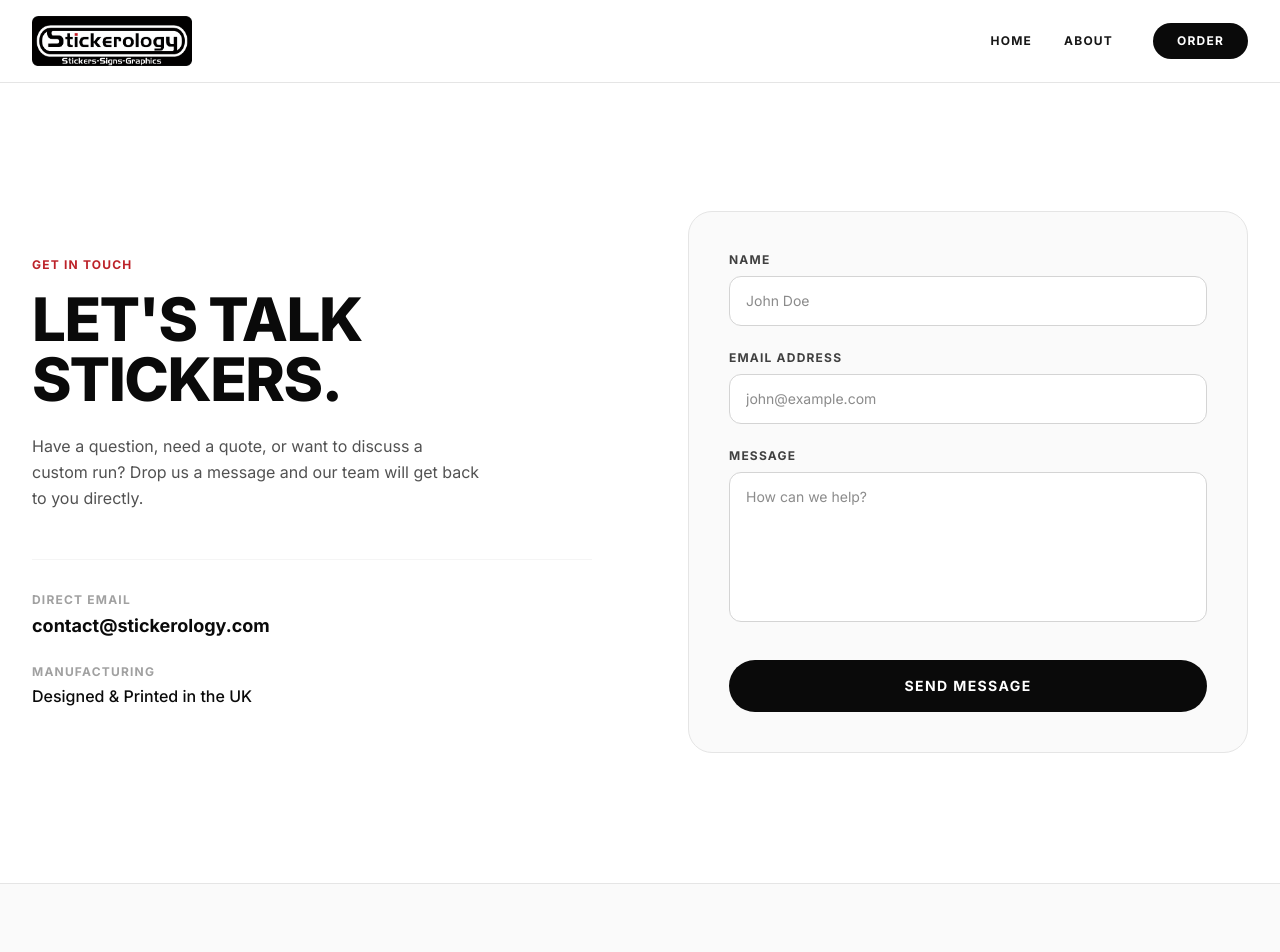
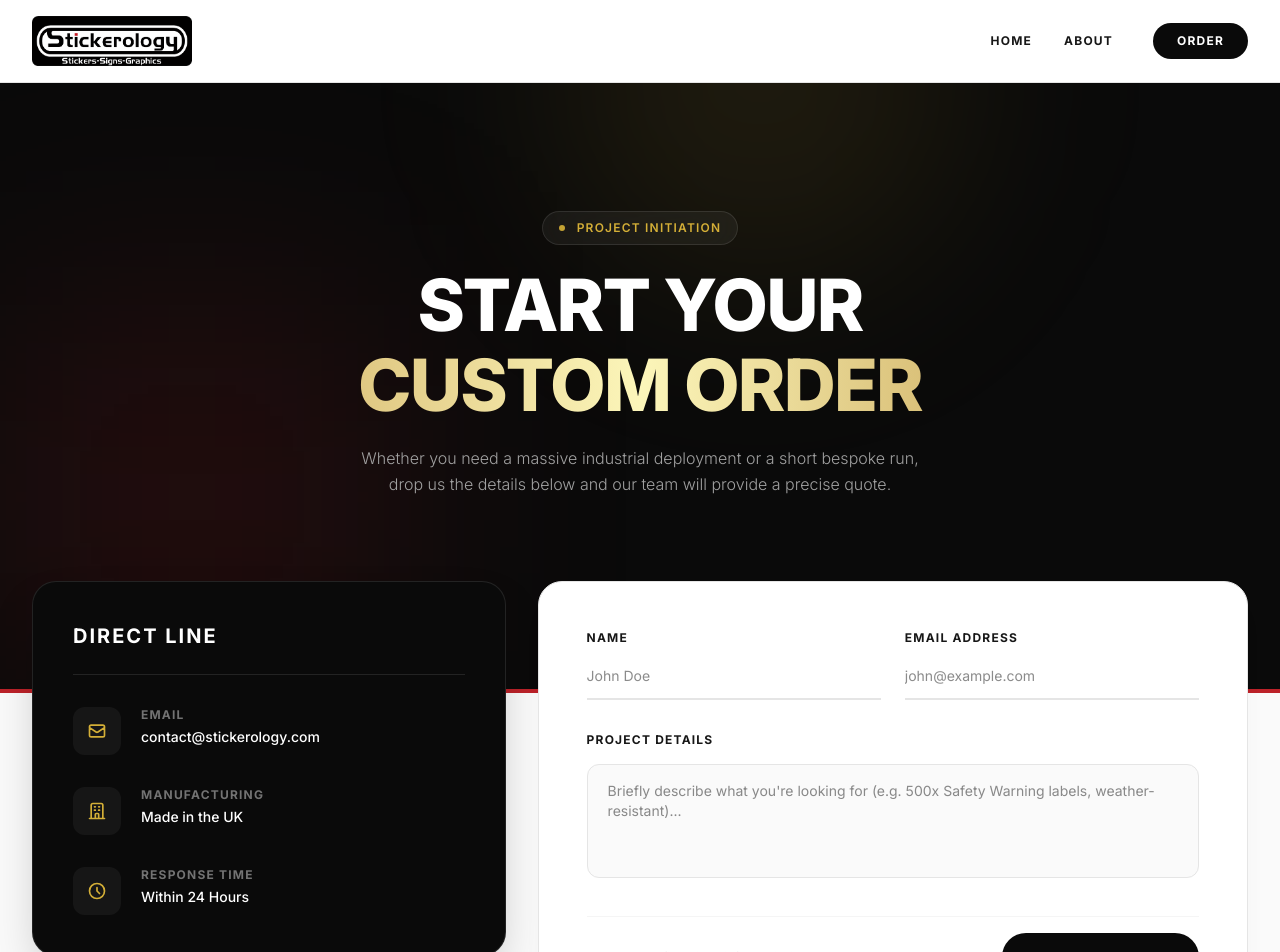
Before and after one commit to cleanwebsitesuk/stickerology, a Next.js app: page /contact in a window 1280 px wide. Shown: the top 952 px of the page. Built offline with nearby package versions, Linux system fonts and the light colour scheme.

Commit message:
Update page.tsx

```diff
--- a/app/contact/page.tsx
+++ b/app/contact/page.tsx
@@ -7,90 +7,141 @@ const inter = Inter({
 
 export default function Contact() {
   return (
-    <main className={`${inter.className} min-h-screen bg-white selection:bg-[#BC2229] selection:text-white`}>
+    <main className={`${inter.className} min-h-screen bg-neutral-50 selection:bg-[#BC2229] selection:text-white`}>
 
-      <section className="mx-auto max-w-7xl px-6 py-20 md:py-32 lg:px-8">
-        <div className="grid gap-16 lg:grid-cols-2 lg:gap-24">
+      {/* CINEMATIC HERO SECTION */}
+      <section className="relative bg-neutral-950 px-6 pb-40 pt-20 md:pb-48 md:pt-32 lg:px-8 border-b-4 border-[#BC2229] overflow-hidden">
+        {/* Ambient Gold/Red Lighting */}
+        <div className="absolute top-0 right-1/4 h-[400px] w-[400px] -translate-y-1/2 rounded-full bg-[#D4AF37]/10 blur-[100px] pointer-events-none" />
+        <div className="absolute bottom-0 left-0 w-96 h-96 bg-[#BC2229]/15 blur-[120px] pointer-events-none" />
 
-          {/* LEFT COLUMN: Clean, direct copy */}
-          <div className="flex flex-col justify-center">
-            <p className="text-xs font-bold uppercase tracking-widest text-[#BC2229]">
-              Get In Touch
+        <div className="relative z-10 mx-auto max-w-7xl text-center">
+          <div className="inline-flex items-center gap-3 rounded-full border border-white/10 bg-white/5 px-4 py-2 backdrop-blur-xl mb-6">
+            <span className="h-1.5 w-1.5 rounded-full bg-[#D4AF37] animate-pulse" />
+            <span className="text-[10px] sm:text-xs font-semibold uppercase tracking-widest text-[#D4AF37]">
+              Project Initiation
+            </span>
+          </div>
+
+          <h1 className="text-4xl font-extrabold uppercase tracking-tight text-white md:text-6xl lg:text-7xl">
+            Start Your
+            <span className="mt-2 block bg-gradient-to-r from-[#BF953F] via-[#FCF6BA] to-[#B38728] bg-clip-text text-transparent">
+              Custom Order
+            </span>
+          </h1>
+          <p className="mx-auto mt-6 max-w-xl text-base leading-relaxed text-neutral-400 font-light">
+            Whether you need a massive industrial deployment or a short bespoke run, drop us the details below and our team will provide a precise quote.
           </p>
-            <h1 className="mt-4 text-4xl font-extrabold uppercase tracking-tight text-neutral-950 md:text-5xl lg:text-6xl">
-              Let's Talk <br /> Stickers.
-            </h1>
-            <p className="mt-6 max-w-md text-base leading-relaxed text-neutral-600">
-              Have a question, need a quote, or want to discuss a custom run? Drop us a message and our team will get back to you directly.
-            </p>
+        </div>
+      </section>
 
-            <div className="mt-12 space-y-6 border-t border-neutral-100 pt-8">
+      {/* OVERLAPPING ARCHITECTURAL LAYOUT */}
+      <section className="px-6 pb-24 lg:px-8 -mt-20 md:-mt-28 relative z-20">
+        <div className="mx-auto max-w-7xl">
+          <div className="grid gap-8 lg:grid-cols-[1fr_1.5fr] items-start">
+
+            {/* LEFT: Premium Dark Contact Card */}
+            <div className="rounded-3xl border border-white/10 bg-neutral-950 p-8 shadow-2xl md:p-10">
+              <h2 className="text-xl font-bold uppercase tracking-widest text-white border-b border-white/10 pb-6 mb-8">
+                Direct Line
+              </h2>
+
+              <div className="space-y-8">
+                <div className="flex gap-5 items-start group">
+                  <div className="flex h-12 w-12 shrink-0 items-center justify-center rounded-xl bg-white/5 text-[#D4AF37] transition-colors group-hover:bg-[#BC2229] group-hover:text-white">
+                    <svg className="h-5 w-5" fill="none" viewBox="0 0 24 24" stroke="currentColor" strokeWidth={2}>
+                      <path strokeLinecap="round" strokeLinejoin="round" d="M3 8l7.89 5.26a2 2 0 002.22 0L21 8M5 19h14a2 2 0 002-2V7a2 2 0 00-2-2H5a2 2 0 00-2 2v10a2 2 0 002 2z" />
+                    </svg>
+                  </div>
                   <div>
-                <h3 className="text-xs font-bold uppercase tracking-widest text-neutral-400">Direct Email</h3>
-                <a href="mailto:contact@stickerology.com" className="mt-1 block text-lg font-bold text-neutral-950 transition-colors hover:text-[#BC2229]">
+                    <h3 className="text-xs font-bold uppercase tracking-widest text-neutral-500">Email</h3>
+                    <a href="mailto:contact@stickerology.com" className="mt-1 block text-sm font-medium text-white transition-colors hover:text-[#D4AF37]">
                       contact@stickerology.com
                     </a>
                   </div>
+                </div>
+
+                <div className="flex gap-5 items-start group">
+                  <div className="flex h-12 w-12 shrink-0 items-center justify-center rounded-xl bg-white/5 text-[#D4AF37] transition-colors group-hover:bg-[#BC2229] group-hover:text-white">
+                    <svg className="h-5 w-5" fill="none" viewBox="0 0 24 24" stroke="currentColor" strokeWidth={2}>
+                      <path strokeLinecap="round" strokeLinejoin="round" d="M19 21V5a2 2 0 00-2-2H7a2 2 0 00-2 2v16m14 0h2m-2 0h-5m-9 0H3m2 0h5M9 7h1m-1 4h1m4-4h1m-1 4h1m-5 10v-5a1 1 0 011-1h2a1 1 0 011 1v5m-4 0h4" />
+                    </svg>
+                  </div>
                   <div>
-                <h3 className="text-xs font-bold uppercase tracking-widest text-neutral-400">Manufacturing</h3>
-                <p className="mt-1 text-base font-medium text-neutral-950">
-                  Designed & Printed in the UK
+                    <h3 className="text-xs font-bold uppercase tracking-widest text-neutral-500">Manufacturing</h3>
+                    <p className="mt-1 text-sm font-medium text-white">
+                      Made in the UK
+                    </p>
+                  </div>
+                </div>
+
+                <div className="flex gap-5 items-start group">
+                  <div className="flex h-12 w-12 shrink-0 items-center justify-center rounded-xl bg-white/5 text-[#D4AF37] transition-colors group-hover:bg-[#BC2229] group-hover:text-white">
+                    <svg className="h-5 w-5" fill="none" viewBox="0 0 24 24" stroke="currentColor" strokeWidth={2}>
+                      <path strokeLinecap="round" strokeLinejoin="round" d="M12 8v4l3 3m6-3a9 9 0 11-18 0 9 9 0 0118 0z" />
+                    </svg>
+                  </div>
+                  <div>
+                    <h3 className="text-xs font-bold uppercase tracking-widest text-neutral-500">Response Time</h3>
+                    <p className="mt-1 text-sm font-medium text-white">
+                      Within 24 Hours
                     </p>
                   </div>
                 </div>
               </div>
+            </div>
 
-          {/* RIGHT COLUMN: Ultra-simple form */}
-          <div className="flex flex-col justify-center">
-            <div className="rounded-3xl border border-neutral-200 bg-neutral-50 p-6 sm:p-10">
-              <form className="space-y-6">
+            {/* RIGHT: Simple, High-End Form */}
+            <div className="rounded-3xl border border-neutral-200 bg-white p-8 shadow-xl shadow-black/[0.03] md:p-12">
+              <form className="space-y-8">
 
+                <div className="grid gap-6 sm:grid-cols-2">
                   <div>
-                  <label htmlFor="name" className="mb-2 block text-xs font-bold uppercase tracking-widest text-neutral-700">Name</label>
+                    <label htmlFor="name" className="mb-2 block text-xs font-bold uppercase tracking-widest text-neutral-900">Name</label>
                     <input
                       type="text"
                       id="name"
                       required
-                    className="w-full rounded-xl border border-neutral-300 bg-white px-4 py-3.5 text-sm text-neutral-900 transition-all outline-none focus:border-[#BC2229] focus:ring-1 focus:ring-[#BC2229]"
+                      className="w-full border-b-2 border-neutral-200 bg-transparent py-3 text-sm text-neutral-900 outline-none transition-all focus:border-[#BC2229]"
                       placeholder="John Doe"
                     />
                   </div>
-
                   <div>
-                  <label htmlFor="email" className="mb-2 block text-xs font-bold uppercase tracking-widest text-neutral-700">Email Address</label>
+                    <label htmlFor="email" className="mb-2 block text-xs font-bold uppercase tracking-widest text-neutral-900">Email Address</label>
                     <input
                       type="email"
                       id="email"
                       required
-                    className="w-full rounded-xl border border-neutral-300 bg-white px-4 py-3.5 text-sm text-neutral-900 transition-all outline-none focus:border-[#BC2229] focus:ring-1 focus:ring-[#BC2229]"
+                      className="w-full border-b-2 border-neutral-200 bg-transparent py-3 text-sm text-neutral-900 outline-none transition-all focus:border-[#BC2229]"
                       placeholder="john@example.com"
                     />
                   </div>
+                </div>
 
                 <div>
-                  <label htmlFor="message" className="mb-2 block text-xs font-bold uppercase tracking-widest text-neutral-700">Message</label>
+                  <label htmlFor="message" className="mb-4 block text-xs font-bold uppercase tracking-widest text-neutral-900">Project Details</label>
                   <textarea
                     id="message"
                     required
-                    rows={6}
-                    className="w-full rounded-xl border border-neutral-300 bg-white px-4 py-3.5 text-sm text-neutral-900 transition-all outline-none focus:border-[#BC2229] focus:ring-1 focus:ring-[#BC2229] resize-none"
-                    placeholder="How can we help?"
+                    rows={4}
+                    className="w-full rounded-xl border border-neutral-200 bg-neutral-50 px-5 py-4 text-sm text-neutral-900 outline-none transition-all focus:border-[#BC2229] focus:bg-white focus:ring-1 focus:ring-[#BC2229] resize-none"
+                    placeholder="Briefly describe what you're looking for (e.g. 500x Safety Warning labels, weather-resistant)..."
                   ></textarea>
                 </div>
 
-                <div className="pt-2">
+                <div className="pt-4 border-t border-neutral-100 flex items-center justify-between">
+                  <p className="hidden sm:block text-xs text-neutral-400 font-medium">Secure & confidential brief submission.</p>
                   <button
                     type="submit"
-                    className="w-full rounded-full bg-neutral-950 px-8 py-4 text-sm font-bold uppercase tracking-widest text-white transition-all hover:bg-[#BC2229] hover:shadow-lg"
+                    className="w-full sm:w-auto rounded-full bg-neutral-950 px-10 py-4 text-xs font-bold uppercase tracking-widest text-white transition-all hover:bg-[#BC2229] hover:shadow-[0_0_20px_rgba(188,34,41,0.3)]"
                   >
-                    Send Message
+                    Submit Details
                   </button>
                 </div>
 
               </form>
             </div>
           </div>
-
         </div>
       </section>
 
```
Lines whose indentation alone changed are shown as unchanged.
